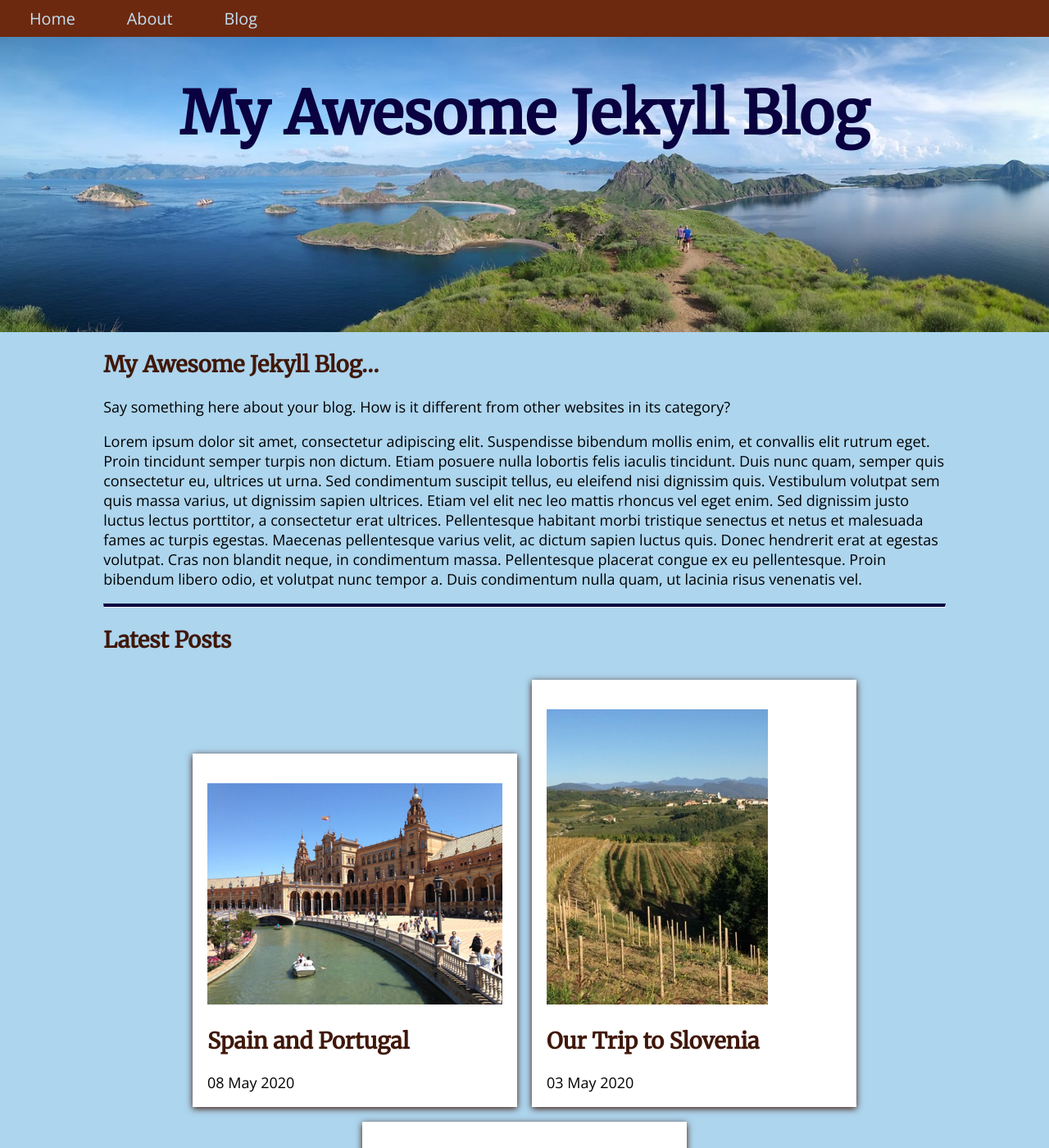
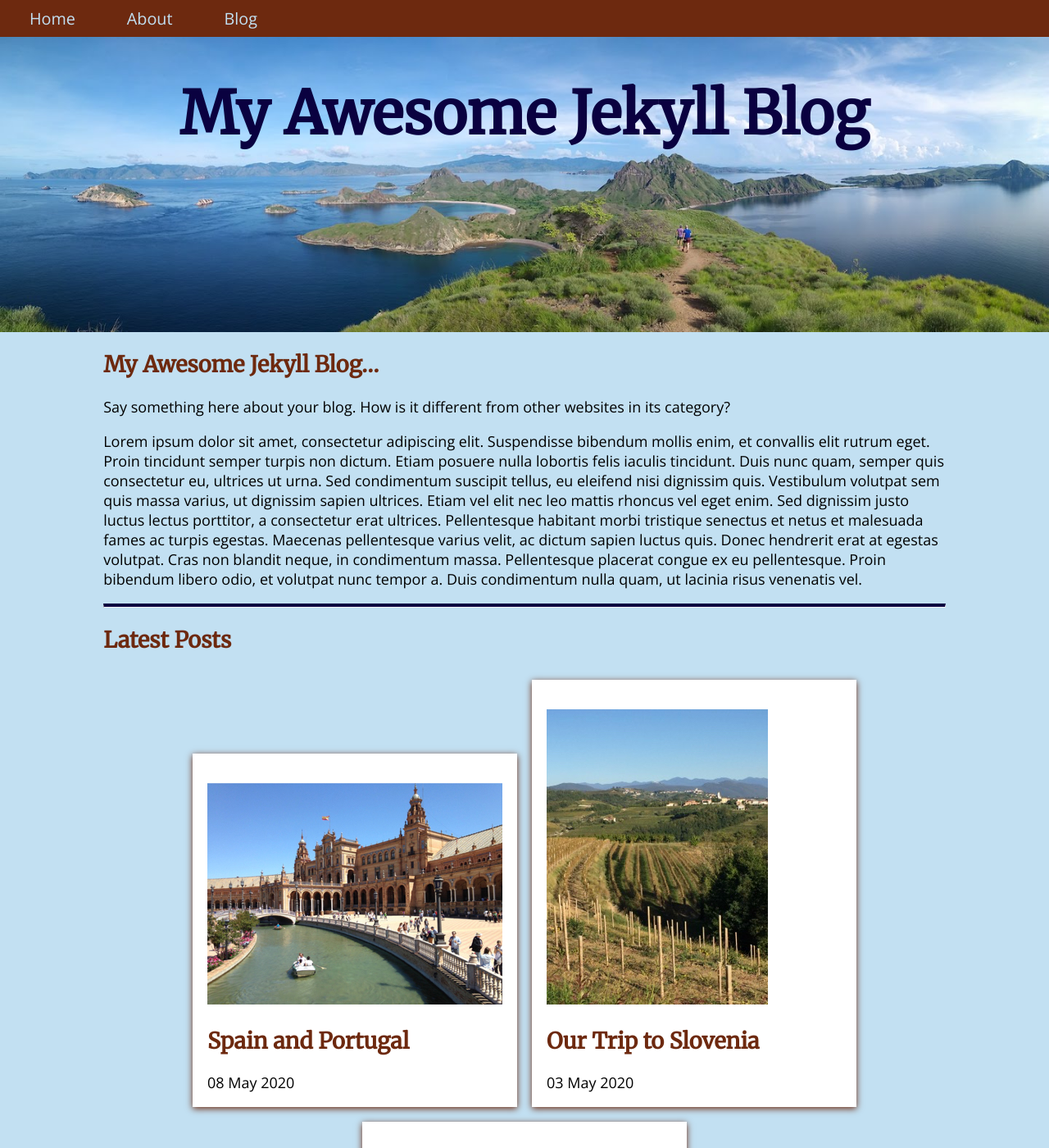
Before and after one commit to placeholdergit/cloneexpjekyllcms, a Jekyll site: the page built from index.md, in a window 1280 px wide and 1400 px high. Shown: the whole window at 82% size. Built offline with Jekyll 4.4.1, drawn with Linux system fonts in a browser that asks for light colours; a script that is not in the unit is left out.

Commit message:
Color adjustment moved to _colors.scss

```diff
--- a/_sass/_colors.scss
+++ b/_sass/_colors.scss
@@ -67,7 +67,7 @@
   "color-2": #517ea6,  // Dark moderate blue-2
   "color-3": #c2e0f2,  // Light grayish blue-3
   "color-4": #d9aa71,  // Soft orange-4
-  "color-5": #401809,  // Very dark orange [Brown tone]-5
+  "color-5": lighten(#401809, 10%),  // Very dark orange [Brown tone]-5
 );
 
 /* Lapland-wilderness-panorama- */
--- a/_sass/main.scss
+++ b/_sass/main.scss
@@ -5,7 +5,7 @@
 /***********
 *  COLORS  *
 ************/
-$bodyBackground: darken(map-get($theme-name, "color-3"), 5%);
+$bodyBackground: map-get($theme-name, "color-3");
 $bodyColor: #000000;
 $headerHeadingColor: map-get($theme-name, "color-1");
 $headingsColor: map-get($theme-name, "color-5");
@@ -13,7 +13,7 @@
 $footerBackground: map-get($theme-name, "color-1");
 $footerColor: map-get($theme-name, "color-3");
 $hrBorderTop: map-get($theme-name, "color-1");
-$navBackground: lighten(map-get($theme-name, "color-5"), 10%);
+$navBackground: map-get($theme-name, "color-5");
 $navColor: map-get($theme-name, "color-3" );
 $cardBackground: #ffffff;
 $border-shadow: map-get($theme-name, "color-5");
```
